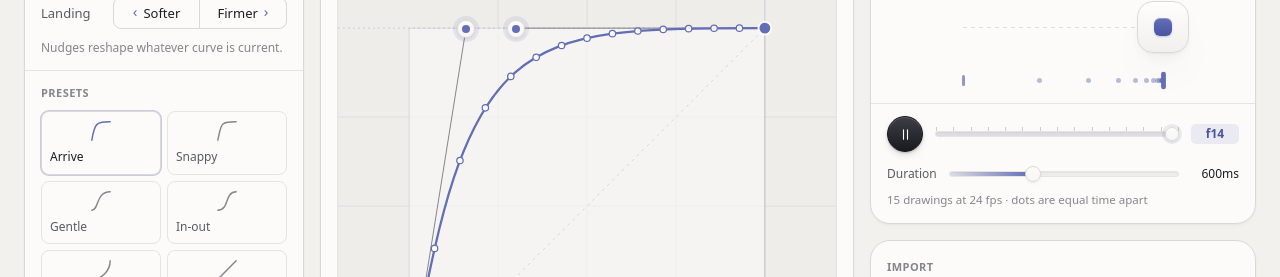
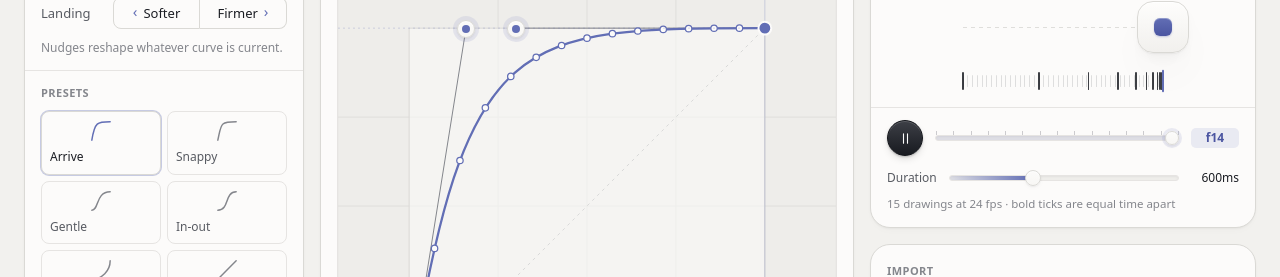
Before and after one commit to tettoffensive/inbetween, a React (Vite) app: page / in a window 1280 px wide. Shown: the part 166-443 px from the top of the page. Built offline with nearby package versions, Linux system fonts and the light colour scheme.

Commit message:
Spacing ruler replaces dots
Faint ticks mark an even time grid (3 per drawing interval); bold ticks
mark where each drawing lands. Ink on light, white on dark; current
frame in accent.

Co-Authored-By: Claude Opus 5.5 <noreply@anthropic.com>

```diff
--- a/src/components/Stage.module.css
+++ b/src/components/Stage.module.css
@@ -102,41 +102,45 @@
   box-shadow: none;
 }
 
-/* Equal-time spacing dots */
-.dots {
+/* Spacing ruler */
+.ruler {
   position: relative;
-  height: 14px;
-  margin-top: 4px;
+  height: 20px;
+  margin-top: 2px;
 }
 
-.dot {
+.fine,
+.mark {
   position: absolute;
   top: 50%;
-  width: 5px;
-  height: 5px;
-  margin: -2.5px 0 0 -2.5px;
-  border-radius: 50%;
-  background: var(--accent);
-  opacity: 0.45;
-  transition:
-    transform var(--dur-fast) var(--ease-out),
-    opacity var(--dur-fast);
+  width: 1px;
+  border-radius: 1px;
+  background: var(--text);
 }
 
-.dot[data-key] {
-  width: 3px;
-  height: 11px;
-  margin: -5.5px 0 0 -1.5px;
-  border-radius: 2px;
-  opacity: 0.7;
+.fine {
+  height: 12px;
+  margin: -6px 0 0 -0.5px;
+  opacity: 0.13;
 }
 
-.dot[data-active] {
-  opacity: 1;
-  transform: scale(1.6);
+.mark {
+  height: 18px;
+  width: 1.5px;
+  margin: -9px 0 0 -0.75px;
+  opacity: 0.85;
+  transition:
+    background-color var(--dur-fast),
+    transform var(--dur-fast) var(--ease-out);
 }
 
-.lane[data-reference] .dot {
+.mark[data-active] {
+  background: var(--accent);
+  opacity: 1;
+  transform: scaleY(1.25);
+}
+
+.lane[data-reference] .mark {
   background: var(--reference);
 }
 
--- a/src/components/Stage.tsx
+++ b/src/components/Stage.tsx
@@ -11,6 +11,8 @@ import styles from './Stage.module.css'
 
 const TRAVEL = 200
 const SIZE = 52
+/** Faint ticks per drawing interval in the spacing ruler. */
+const FINE = 3
 
 const SUBJECTS: { value: Subject; label: string }[] = [
   { value: 'slide', label: 'Slide' },
@@ -103,7 +105,7 @@ export function Stage({
         <span className={`${styles.durValue} tnum`}>{duration}ms</span>
       </div>
       <p className={`${styles.meta} tnum`}>
-        {intervals + 1} drawings at {FPS} fps · dots are equal time apart
+        {intervals + 1} drawings at {FPS} fps · bold ticks are equal time apart
       </p>
     </section>
   )
@@ -167,13 +169,17 @@ function Lane({
           {subject !== 'dot' && <span className={styles.glyph} />}
         </div>
       </div>
-      <div className={styles.dots} aria-hidden>
+      {/* Spacing ruler: faint ticks are an even time grid (where linear motion
+          would be), bold ticks are where each drawing actually lands. */}
+      <div className={styles.ruler} aria-hidden>
+        {Array.from({ length: intervals * FINE + 1 }, (_, i) => (
+          <span key={`f${i}`} className={styles.fine} style={{ left: start + SIZE / 2 + (i / (intervals * FINE)) * travel }} />
+        ))}
         {samples.map((v, i) => (
           <span
             key={i}
-            className={styles.dot}
+            className={styles.mark}
             data-active={i === active || undefined}
-            data-key={i === 0 || i === intervals || undefined}
             style={{ left: start + SIZE / 2 + v * travel }}
           />
         ))}
```
